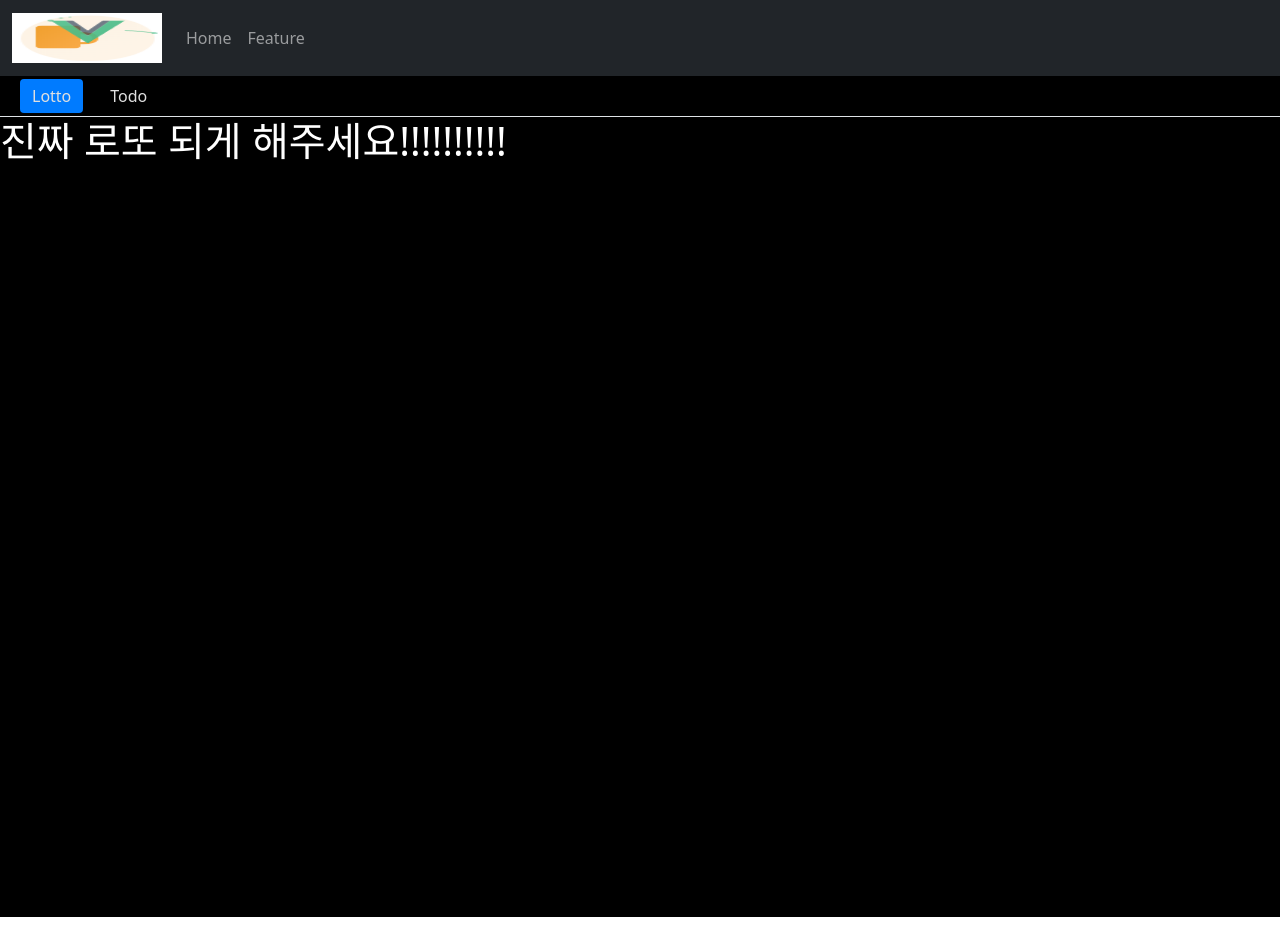
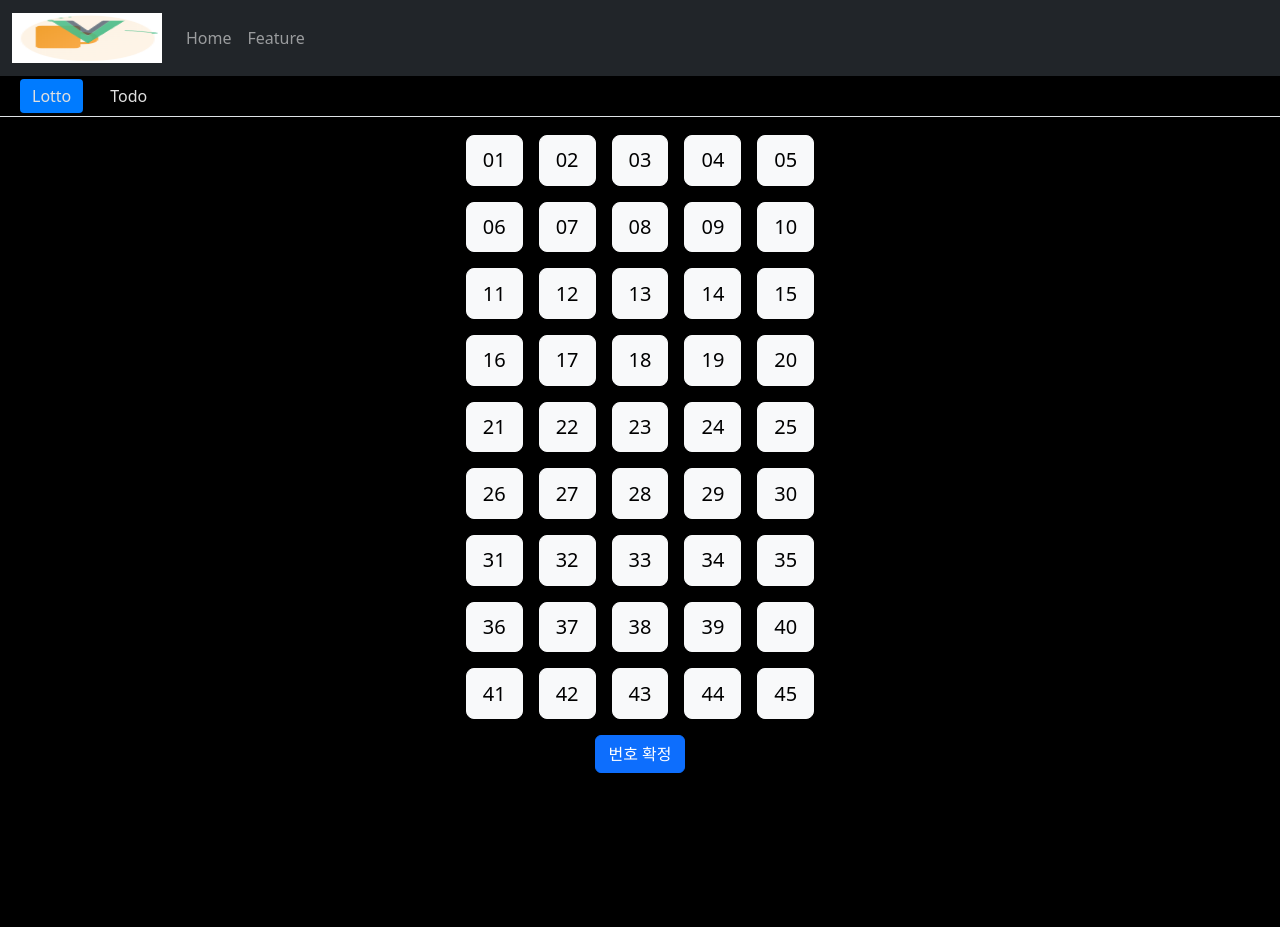
Before and after one commit to calmnature/javue, a Vue app in the folder frontend/: page /feature/lotto in a window 1280 px wide. Built offline with nearby package versions, Linux system fonts and the light colour scheme.

Commit message:
feat/front : 로또 페이지 개발 - Back 구현 필요

```diff
--- a/frontend/src/store/store.js
+++ b/frontend/src/store/store.js
@@ -1,18 +1,30 @@
 import { createStore } from 'vuex'
-// import axios from 'axios'
+import axios from 'axios'
 
 const store = createStore({
     // state 변수
     state() {
         return {
+            resultNumbers : [1, 2, 3],
         }
     },
     // state 변수 값 변경 함수 정의
     mutations: {
+        clearResultNumbers(state) {
+            state.resultNumbers = [];
+        },
     },
     // ajax 작성
     actions: {
-
+        submitSelectNumbers(selectedNumbers) {
+            axios.post('/api/lotto/getLottoNumber', selectedNumbers, {headers : {'Content-Type' : 'application/json'}})
+                .then(response => {
+                    alert('ajax 성공');
+                })
+                .then(error => {
+                    alert('로또 번호 요청 중 에러 발생');
+                });
+        }
     }
 })
 
--- a/frontend/src/views/Lotto.vue
+++ b/frontend/src/views/Lotto.vue
@@ -1,14 +1,76 @@
 <template>
-  <div>
-    <h1>진짜 로또 되게 해주세요!!!!!!!!!!</h1>
+  <div class="container">
+    <div class="box">
+      <button class="btn btn-light btn-lg m-2"
+              v-for="number in 45" :key="number"
+              @click="toggleBtn(number)"
+              :class="{ active : selected.includes(number)}"
+      >
+        {{ number < 10 ? '0' + number : number }}
+      </button>
+    </div>
+  </div>
+  <div class="center-box mt-2" v-if="maxLotto" style="color: hotpink; font-weight: bold;">
+    <span>로또 번호는 최대 6개입니다.</span>
+  </div>
+  <div class="center-box mt-2">
+    <button class="btn btn-primary" @click="submitSelectNumbers">번호 확정</button>
   </div>
 </template>
 
 <script>
+import {mapActions, mapMutations} from "vuex";
+
 export default {
   name: "Lotto",
+  data() {
+    return {
+      selected: [],
+      maxLotto: false,
+    }
+  },
+  mounted() {
+    this.clearResultNumbers();
+  },
+  methods: {
+    toggleBtn(number) {
+      if (!this.selected.includes(number) && !this.maxLotto) {
+        this.selected.push(number);
+      } else {
+        this.selected = this.selected.filter(n => n !== number);
+      }
+      this.maxLotto = this.selected.length > 5;
+    },
+    ...mapMutations(['clearResultNumbers']),
+    ...mapActions(['submitSelectNumbers']),
+  }
 }
 </script>
 
 <style scoped>
+.container {
+  display: flex;
+  justify-content: center; /* 가로 가운데 */
+  align-items: center; /* 세로 가운데 */
+  margin-top: 10px;
+}
+
+.box {
+  display: flex;
+  justify-content: center; /* 내부 요소 가로 가운데 */
+  flex-wrap: wrap;
+  width: 420px;
+  height: 600px;
+}
+
+button.active {
+  background: lightblue;
+  color: white;
+}
+
+.center-box {
+  margin: auto;
+  width: 50%;
+  text-align: center;
+}
 </style>
```
